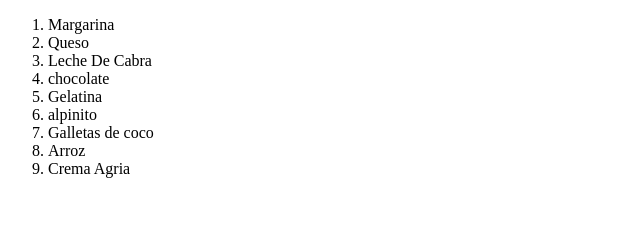
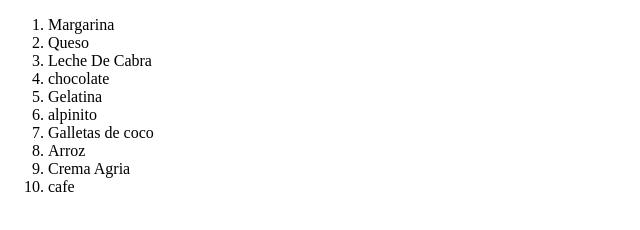
Before and after one commit to BGiraldox/WebDevelopmentS7, a plain HTML site: page productos.html in a window 1280 px wide. Shown: the full height of the page, 0-640 px from the left. Drawn offline with Linux system fonts and the light colour scheme.

Commit message:
actualizando producto cafe (#3)

```diff
--- a/productos.html
+++ b/productos.html
@@ -17,6 +17,7 @@
         <li>Galletas de coco</li>
         <li>Arroz</li>
         <li>Crema Agria</li>
+        <li>cafe</li>
     </ol>
 </body>
 </htm
```
